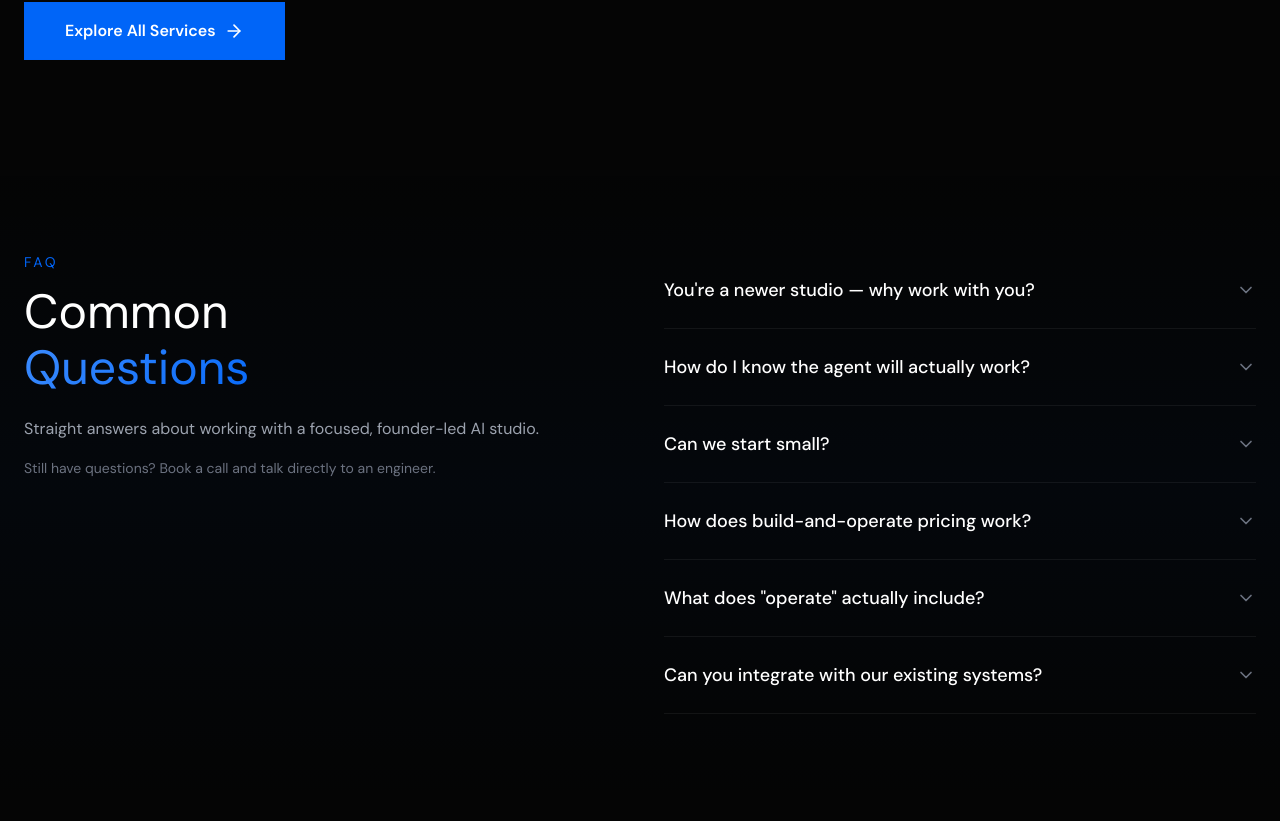
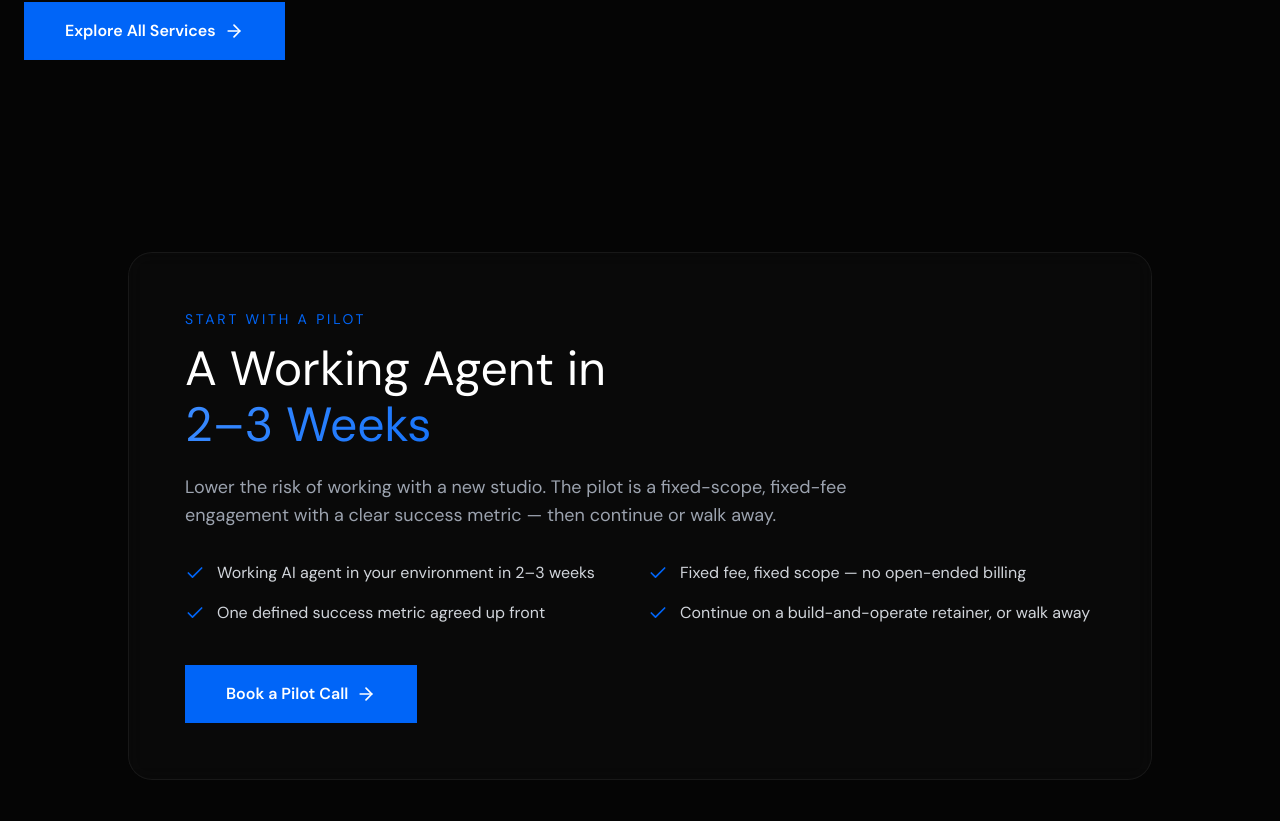
Before and after one commit to aivoranext/aivoranext-website, a Next.js app: page / in a window 1280 px wide. Shown: the part 7179-8000 px from the top of the page. Built offline with nearby package versions, Linux system fonts and the light colour scheme.

Commit message:
feat: add pilot-offer risk-reversal section

```diff
--- a/app/page.js
+++ b/app/page.js
@@ -775,6 +775,42 @@ export default function Home() {
         </div>
       </section>
 
+      {/* Pilot Offer Section */}
+      <section className="relative py-24 px-6">
+        <div className="max-w-5xl mx-auto">
+          <AnimatedSection className="glass-card rounded-3xl p-10 md:p-14">
+            <p className="text-[#0065F8] text-sm uppercase tracking-[0.2em] mb-4">
+              {pilotOfferSection.caption}
+            </p>
+            <h2 className="text-3xl md:text-4xl lg:text-5xl font-light text-white leading-tight mb-2">
+              {pilotOfferSection.title1}
+            </h2>
+            <h2 className="text-3xl md:text-4xl lg:text-5xl font-light text-gradient-blue leading-tight mb-6">
+              {pilotOfferSection.title2}
+            </h2>
+            <p className="text-gray-400 text-lg max-w-2xl mb-8">
+              {pilotOfferSection.description}
+            </p>
+            <div className="grid sm:grid-cols-2 gap-4 mb-10">
+              {pilotOfferSection.features.map((feature) => (
+                <div key={feature} className="flex items-start gap-3">
+                  <Check className="w-5 h-5 text-[#0065F8] shrink-0 mt-0.5" />
+                  <span className="text-gray-300">{feature}</span>
+                </div>
+              ))}
+            </div>
+            <motion.div whileHover={{ scale: 1.03 }} whileTap={{ scale: 0.97 }}>
+              <Link
+                href={pilotOfferSection.cta.href}
+                className="inline-flex items-center gap-2 px-10 py-4 btn-primary text-white font-semibold rounded-none"
+              >
+                {pilotOfferSection.cta.label} <ArrowRight className="w-5 h-5" />
+              </Link>
+            </motion.div>
+          </AnimatedSection>
+        </div>
+      </section>
+
       {/* FAQ Section */}
       <section id="faq" className="relative py-24 px-6 section-gradient">
         <div className="max-w-7xl mx-auto">
```
